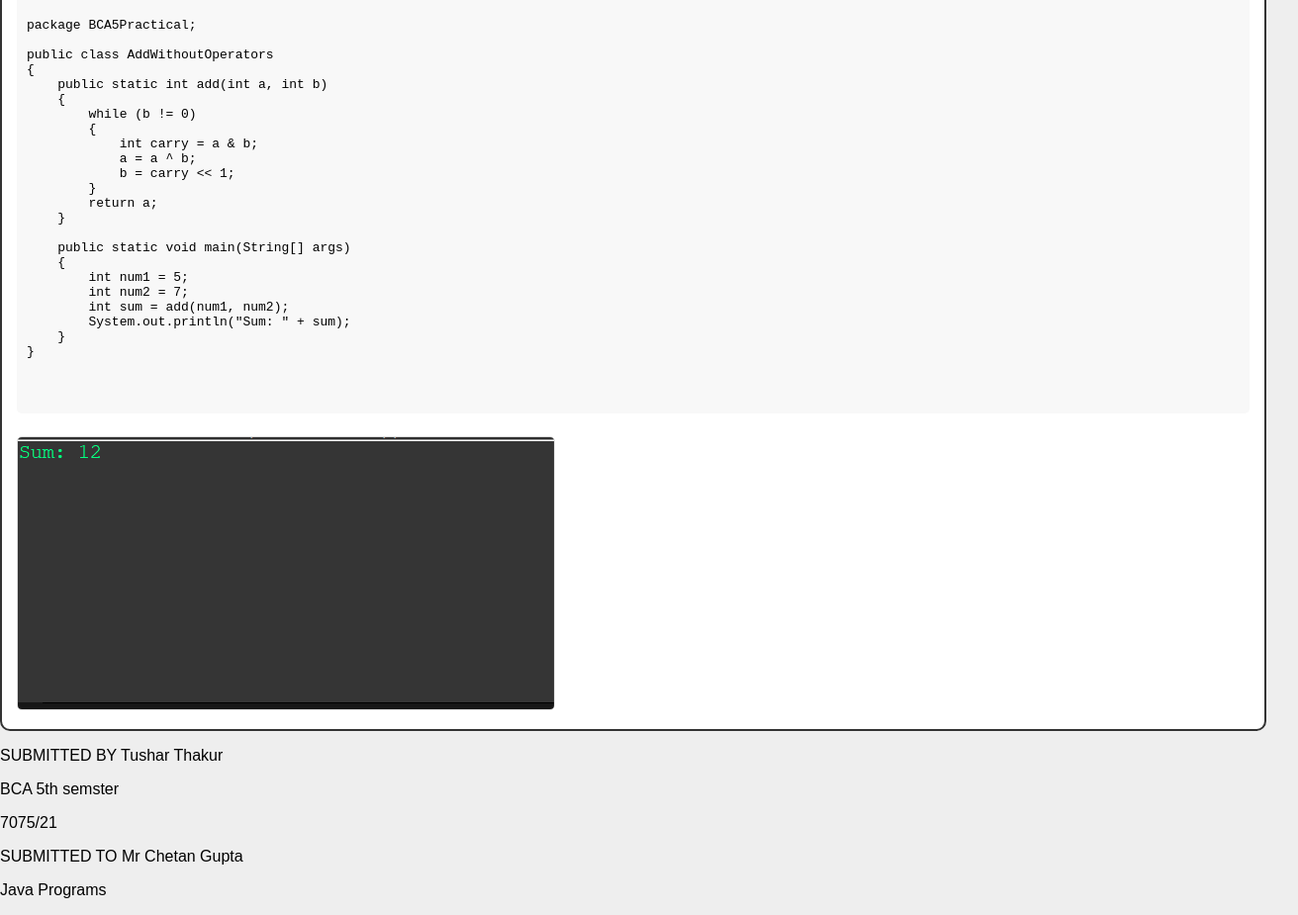
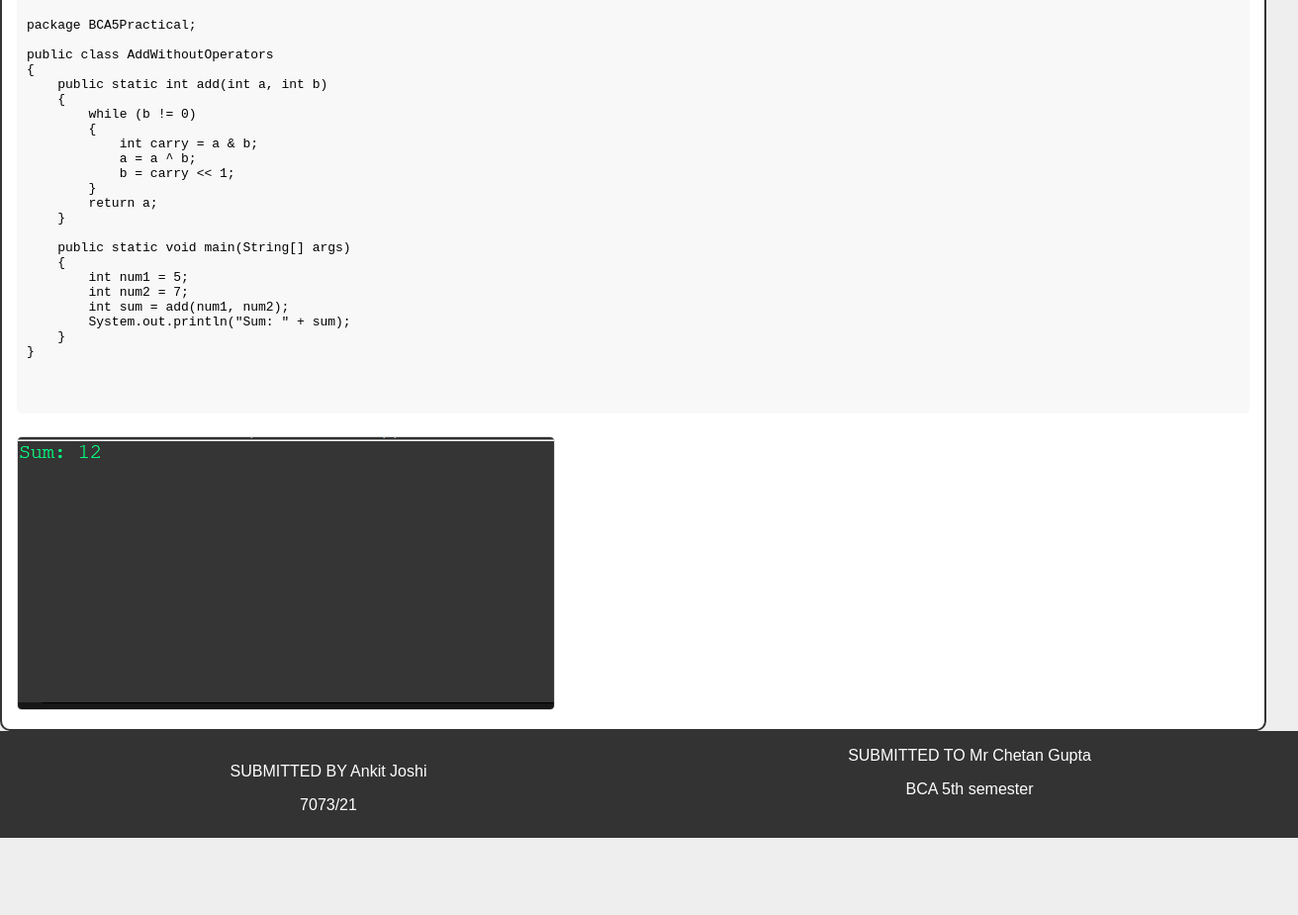
Before and after one commit to Ankit7073/javaWebsite, a plain HTML site: page Page16.html in a window 1280 px wide. Shown: the part 8197-9122 px from the top of the page at 99% size, 1312 px wide, since content can reach past the window. After the commit the page ends 9044 px from the top, so only its background shows below. Drawn offline with Linux system fonts and the light colour scheme.

Commit message:
updated footer error

```diff
--- a/Page16.html
+++ b/Page16.html
@@ -333,11 +333,10 @@ public class AddWithoutOperators
                 <img src="AddwithoutOperators.png" alt="output">
     </fieldset>
     <footer>
-        <p>SUBMITTED BY Tushar Thakur</p>
-        <p>BCA 5th semster</p>
-        <p>7075/21</p>
-        <p>SUBMITTED TO  Mr Chetan Gupta </p>
-        <p>  Java Programs </p>
+        <p>SUBMITTED BY Ankit Joshi</p>
+        <p style="margin-top: 1rem;">7073/21</p>
+        <p>SUBMITTED TO Mr Chetan Gupta</p>
+        <p style="margin-top: 1rem;">BCA 5th semester</p>
     </footer>
 </body>
 </html>
--- a/style.css
+++ b/style.css
@@ -66,3 +66,12 @@ img {
     text-decoration: none;
     border-radius: 5px;
 }
+
+footer {
+    background-color: #333;
+    color: #fff;
+    text-align: center;
+    width: 100%;
+    column-count: 2;
+    padding: 1rem;
+}
```
Also changed, not shown: Page15.html (+4 -5 lines).
